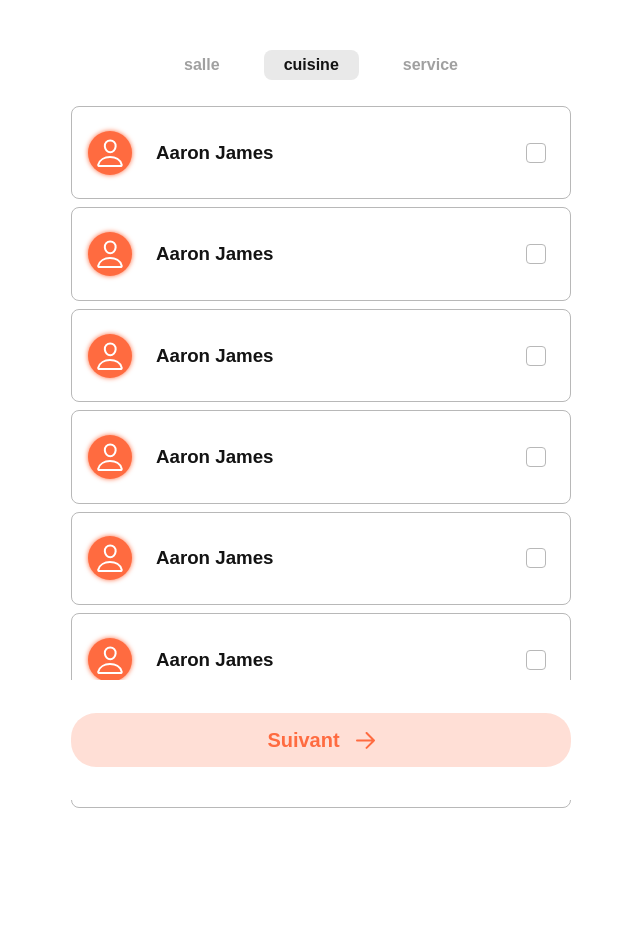
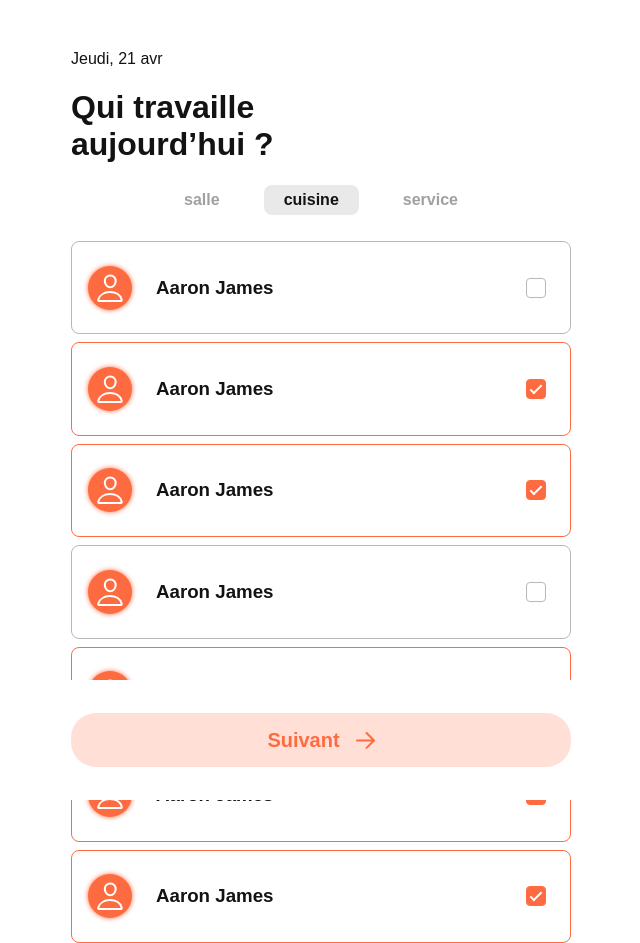
Before and after one commit to alexishadjian/mds-tips, a Next.js app in the folder src/: page /kitchen in a window 1280 px wide. Shown: the whole page, without its empty margins (319-959 px from the left). Before the commit the page ends 808 px from the top, so only its background shows below. Built offline with nearby package versions, Linux system fonts and the light colour scheme.

Commit message:
Active userCards

```diff
--- a/src/app/components/Svg.js
+++ b/src/app/components/Svg.js
@@ -11,6 +11,18 @@ const icons = {
     <svg width="19" height="17" viewBox="0 0 19 17" fill="none" xmlns="http://www.w3.org/2000/svg">
       <path d="M10.5625 15.875L18 8.4375L10.5625 1M18 8.4375H1H18Z" stroke="#FF6B40" strokeWidth="2" strokeLinecap="round" strokeLinejoin="round"/>
     </svg>
+  ),
+  edit: (
+    <svg width="20" height="20" viewBox="0 0 20 20" fill="none" xmlns="http://www.w3.org/2000/svg">
+      <path d="M17.965 2.99334L17.0067 2.03501C16.8912 1.9181 16.7537 1.82528 16.602 1.76193C16.4504 1.69858 16.2877 1.66595 16.1234 1.66595C15.959 1.66595 15.7963 1.69858 15.6447 1.76193C15.4931 1.82528 15.3555 1.9181 15.24 2.03501L10.8334 6.44251V9.16667H13.5584L17.965 4.76001C18.0819 4.64452 18.1748 4.50697 18.2381 4.35534C18.3015 4.2037 18.3341 4.04101 18.3341 3.87667C18.3341 3.71234 18.3015 3.54964 18.2381 3.39801C18.1748 3.24638 18.0819 3.10883 17.965 2.99334ZM12.9825 7.87501H12.1242V7.01667L15 4.14417L15.8584 5.00251L12.9825 7.87501Z" fill="black"/>
+      <path d="M15.8333 15.8333H4.16667V4.16667H9.16667V2.5H4.16667C3.72504 2.50132 3.30189 2.67734 2.98961 2.98961C2.67734 3.30189 2.50132 3.72504 2.5 4.16667V15.8333C2.50132 16.275 2.67734 16.6981 2.98961 17.0104C3.30189 17.3227 3.72504 17.4987 4.16667 17.5H15.8333C16.275 17.4987 16.6981 17.3227 17.0104 17.0104C17.3227 16.6981 17.4987 16.275 17.5 15.8333V10.8333H15.8333V15.8333Z" fill="black"/>
+    </svg>
+  ),
+  exit: (
+    <svg width="22" height="22" viewBox="0 0 22 22" fill="none" xmlns="http://www.w3.org/2000/svg">
+      <path d="M8.24996 1.83331H16.5C17.5083 1.83331 18.3333 2.65831 18.3333 3.66665V18.3333C18.3333 19.3416 17.5083 20.1666 16.5 20.1666H8.24996C7.24163 20.1666 6.41663 19.3416 6.41663 18.3333V16.5H8.24996V18.3333H16.5V3.66665H8.24996V5.49998H6.41663V3.66665C6.41663 2.65831 7.24163 1.83331 8.24996 1.83331Z" fill="#FF4242"/>
+      <path d="M9.24917 14.2909L10.5417 15.5834L15.125 11L10.5417 6.41669L9.24917 7.70919L11.6142 10.0834H2.75V11.9167H11.6142L9.24917 14.2909Z" fill="#FF4242"/>
+    </svg>
   )
 };
 
--- /dev/null
+++ b/src/app/components/header/Header.js
@@ -0,0 +1,18 @@
+import Menu from './menu/Menu';
+
+
+export default function TypeSwitchers({title}) {
+    return (
+        <header>
+            <span>Jeudi, 21 avr</span>
+            <div className="flex space">
+                <div className="col4">
+                    <h1>{title}</h1>
+                </div>
+                <div>
+                    <Menu />
+                </div>
+            </div>
+        </header>
+    );
+}
--- a/src/app/components/userCards/UserCards.js
+++ b/src/app/components/userCards/UserCards.js
@@ -3,11 +3,11 @@ import UserCard from './userCard/UserCard';
 import styles from './user-cards.module.scss';
 
 
-export default function UserCards() {
+export default function UserCards({activeType}) {
     return (
         <div className={styles.user_cards + " flex column gap-xs"}>
             {datas.users?.map((user, i) => (
-                <UserCard key={i} name={user.name} />
+                <UserCard key={i} name={user.name} initialActive={user.type == activeType} />
             ))}
         </div>
     );
--- a/src/app/components/userCards/userCard/UserCard.js
+++ b/src/app/components/userCards/userCard/UserCard.js
@@ -7,9 +7,9 @@ import { useState } from 'react';
 
 
 
-export default function UserCard({name}) {
+export default function UserCard({name, initialActive}) {
 
-    const [active, setActive] = useState(false);
+    const [active, setActive] = useState(initialActive);
 
     const toggleActive = () => {
         setActive(!active);
--- a/src/app/kitchen/page.js
+++ b/src/app/kitchen/page.js
@@ -1,5 +1,4 @@
-import { datas } from "@/datas/datas";
-import Menu from '../components/menu/Menu';
+import Header from '../components/header/Header';
 import TypeSwitchers from '../components/typeSwitchers/TypeSwitchers';
 import UserCards from '../components/userCards/UserCards';
 import BottomButton from '../components/bottomButton/BottomButton';
@@ -8,10 +7,11 @@ export default function kitchen() {
   return (
     <main>
 
+      <Header title="Qui travaille aujourd’hui ?" />
 
       <TypeSwitchers activeIndex={1} />
 
-      <UserCards />
+      <UserCards activeType="cuisine" />
 
       <BottomButton text="Suivant" link="/cuisine" />
 
--- a/src/datas/datas.js
+++ b/src/datas/datas.js
@@ -5,7 +5,7 @@ export const datas = {
             id: 1,
             name: "Aaron James",
             photo: "",
-            type: "cuisine",
+            type: "salle",
         },
         {
             id: 1,
@@ -23,7 +23,7 @@ export const datas = {
             id: 1,
             name: "Aaron James",
             photo: "",
-            type: "cuisine",
+            type: "salle",
         },
         {
             id: 1,
```
Also changed, not shown: src/app/page.js (+4 -12 lines), src/app/components/header/menu/Menu.js (renamed from src/app/components/menu/Menu.js), src/app/components/header/menu/menu.module.scss (renamed from src/app/components/menu/menu.module.scss).
